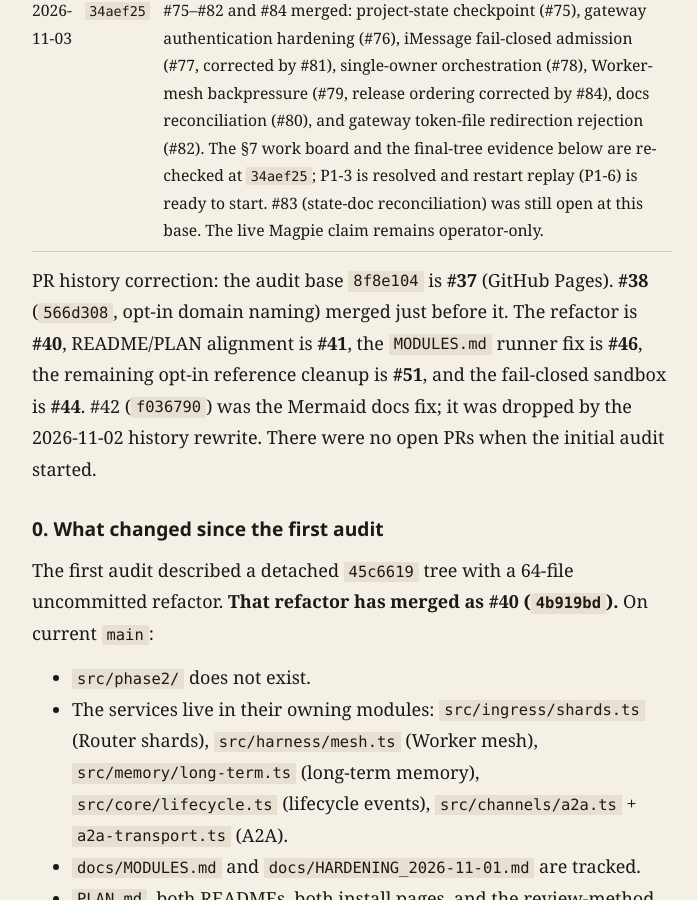
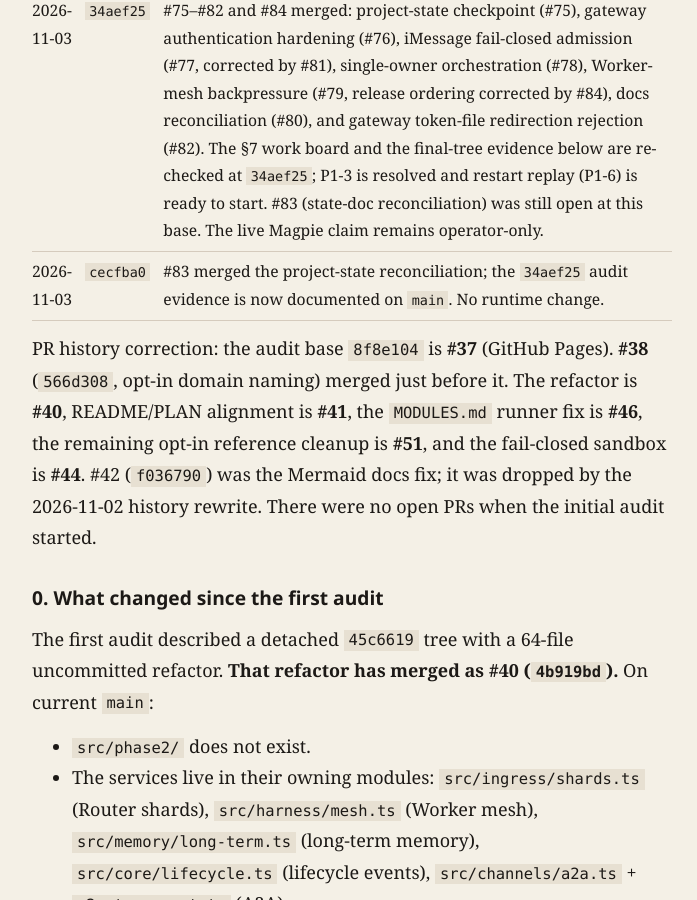
Before and after one commit to LofiSu/deepseek-super-agent, a Jekyll site: the page built from docs/ROADMAP.md, in a window 1280 px wide and 900 px high, scrolled down 1788 px. Shown: the whole window, without its empty margins (288-985 px from the left). Built offline with Jekyll 4.4.1, drawn with Linux system fonts in a browser that asks for light colours; our own code applies the rules of GitHub Pages for plain Markdown files.

Commit message:
docs: record state reconciliation merge in audit revision history

```diff
--- a/docs/ROADMAP.md
+++ b/docs/ROADMAP.md
@@ -32,6 +32,7 @@
 | 2026-11-03 | `fa974ca` | Re-audit after #65–#73: A2A transport contract (#65), `serve` drain (#66), admission allowlists (#67, #70), LTM dedupe/ranking (#68), shard arbitration (#69), coverage/lint/format CI (#71), slow-path determinism (#72), and P2-6/7/8 close-out (#73). P1-5, the P1-6 serve portion (restart replay remains open), P2-1, and P2-2–P2-8 are resolved; P1-3, P1-6 restart replay, P1-9 live reproduction, and semantic/month-scale memory remain bounded/open. |
 | 2026-11-03 | `bb11c96` | #64 merged the iMessage channel and the local OpenAI-compatible gateway. The same-day audit found default-open iMessage admission and gateway authentication edges; those are tracked as IMESSAGE-ADMISSION and GATEWAY-HARDENING. |
 | 2026-11-03 | `34aef25` | #75–#82 and #84 merged: project-state checkpoint (#75), gateway authentication hardening (#76), iMessage fail-closed admission (#77, corrected by #81), single-owner orchestration (#78), Worker-mesh backpressure (#79, release ordering corrected by #84), docs reconciliation (#80), and gateway token-file redirection rejection (#82). The §7 work board and the final-tree evidence below are re-checked at `34aef25`; P1-3 is resolved and restart replay (P1-6) is ready to start. #83 (state-doc reconciliation) was still open at this base. The live Magpie claim remains operator-only. |
+| 2026-11-03 | `cecfba0` | #83 merged the project-state reconciliation; the `34aef25` audit evidence is now documented on `main`. No runtime change. |
 
 PR history correction: the audit base `8f8e104` is **#37** (GitHub Pages).
 **#38** (`566d308`, opt-in domain naming) merged just before it. The refactor is
```
